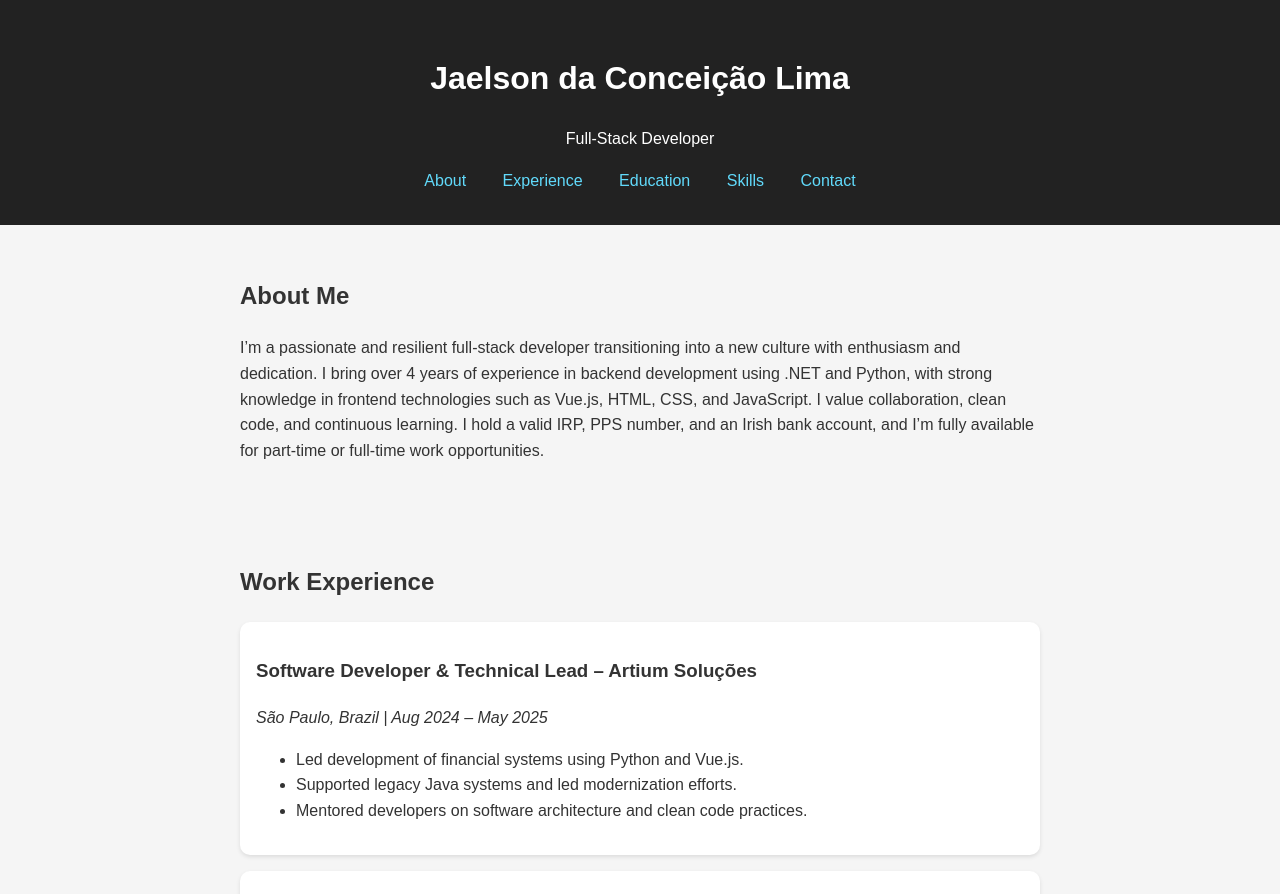
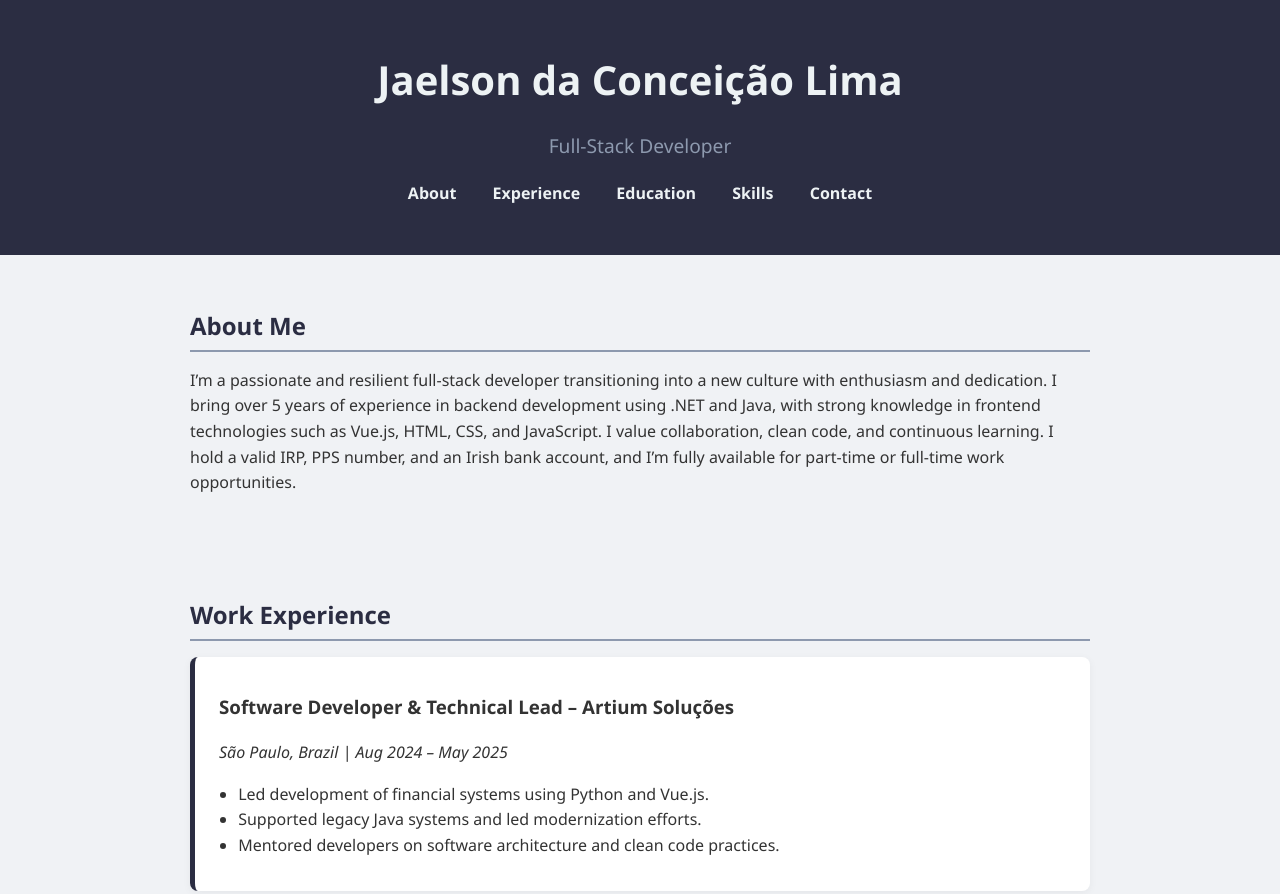
Before and after one commit to L1maj/jaelson-portifolio, a plain HTML site: page index.html in a window 1280 px wide. Shown: the top 894 px of the page. Drawn offline with Linux system fonts and the light colour scheme.

Commit message:
att do site

```diff
--- a/index.html
+++ b/index.html
@@ -21,7 +21,7 @@
 
   <section id="about">
     <h2>About Me</h2>
-    <p>I’m a passionate and resilient full-stack developer transitioning into a new culture with enthusiasm and dedication. I bring over 4 years of experience in backend development using .NET and Python, with strong knowledge in frontend technologies such as Vue.js, HTML, CSS, and JavaScript. I value collaboration, clean code, and continuous learning. I hold a valid IRP, PPS number, and an Irish bank account, and I’m fully available for part-time or full-time work opportunities.</p>
+    <p>I’m a passionate and resilient full-stack developer transitioning into a new culture with enthusiasm and dedication. I bring over 5 years of experience in backend development using .NET and Java, with strong knowledge in frontend technologies such as Vue.js, HTML, CSS, and JavaScript. I value collaboration, clean code, and continuous learning. I hold a valid IRP, PPS number, and an Irish bank account, and I’m fully available for part-time or full-time work opportunities.</p>
   </section>
 
   <section id="experience">
@@ -83,10 +83,10 @@
   <section id="skills">
     <h2>Technical Skills</h2>
     <ul>
-      <li><strong>Backend:</strong> C#, .NET Core, .NET Framework, Python, Java (legacy)</li>
+      <li><strong>Backend:</strong> C#, .NET Core, .NET Framework, Python, Java</li>
       <li><strong>Frontend:</strong> Vue.js, JavaScript, HTML, CSS</li>
       <li><strong>Databases:</strong> SQL Server, MongoDB, MySQL</li>
-      <li><strong>Tools:</strong> Git, Trello, Jira, Entity Framework</li>
+      <li><strong>Tools:</strong> Visual Studio, Git, Trello, Jira, Entity Framework, Excel</li>
       <li><strong>Practices:</strong> REST APIs, Microservices, Agile, Legacy System Support, Team Leadership, Code Documentation</li>
     </ul>
   </section>
@@ -96,7 +96,7 @@
     <p>Email: jaelsonlima_93@hotmail.com</p>
     <p>Phone: +353 83 174 5143</p>
     <p>GitHub: <a href="https://github.com/L1maj" target="_blank">/L1maj</a></p>
-    <p>LinkedIn: <a href="https://linkedin.com/in/seuusuario" target="_blank">/seuusuario</a></p>
+    <p>LinkedIn: <a href="https://www.linkedin.com/in/jaelson-lima/" target="_blank">/seuusuario</a></p>
   </section>
 
   <footer>
--- a/style.css
+++ b/style.css
@@ -1,42 +1,74 @@
 body {
-  font-family: Arial, sans-serif;
+  font-family: 'Segoe UI', Tahoma, Geneva, Verdana, sans-serif;
   margin: 0;
   padding: 0;
+  background-color: #f0f2f5;
+  color: #333;
   line-height: 1.6;
-  background-color: #f5f5f5;
-  color: #333;
 }
 
 header {
-  background-color: #222;
-  color: white;
-  padding: 2rem;
+  background-color: #2b2d42;
+  color: #edf2f4;
+  padding: 3rem 1rem;
   text-align: center;
+}
+
+header h1 {
+  margin: 0;
+  font-size: 2.5rem;
+}
+
+header p {
+  font-size: 1.2rem;
+  color: #8d99ae;
+}
+
+nav {
+  margin-top: 1rem;
 }
 
 nav a {
   margin: 0 1rem;
-  color: #61dafb;
+  color: #edf2f4;
   text-decoration: none;
+  font-weight: bold;
+}
+
+nav a:hover {
+  text-decoration: underline;
 }
 
 section {
-  padding: 2rem;
-  max-width: 800px;
+  padding: 2rem 1rem;
+  max-width: 900px;
   margin: auto;
+}
+
+h2 {
+  color: #2b2d42;
+  border-bottom: 2px solid #8d99ae;
+  padding-bottom: 0.3rem;
+  margin-bottom: 1rem;
 }
 
 .projeto {
   background: white;
-  padding: 1rem;
-  margin-bottom: 1rem;
-  border-radius: 10px;
-  box-shadow: 0 2px 4px rgba(0,0,0,0.1);
+  padding: 1rem 1.5rem;
+  margin-bottom: 1.5rem;
+  border-left: 5px solid #2b2d42;
+  border-radius: 8px;
+  box-shadow: 0 2px 8px rgba(0,0,0,0.05);
+}
+
+ul {
+  padding-left: 1.2rem;
 }
 
 footer {
-  background-color: #222;
-  color: white;
+  background-color: #2b2d42;
+  color: #edf2f4;
   text-align: center;
   padding: 1rem;
+  margin-top: 2rem;
 }
```
